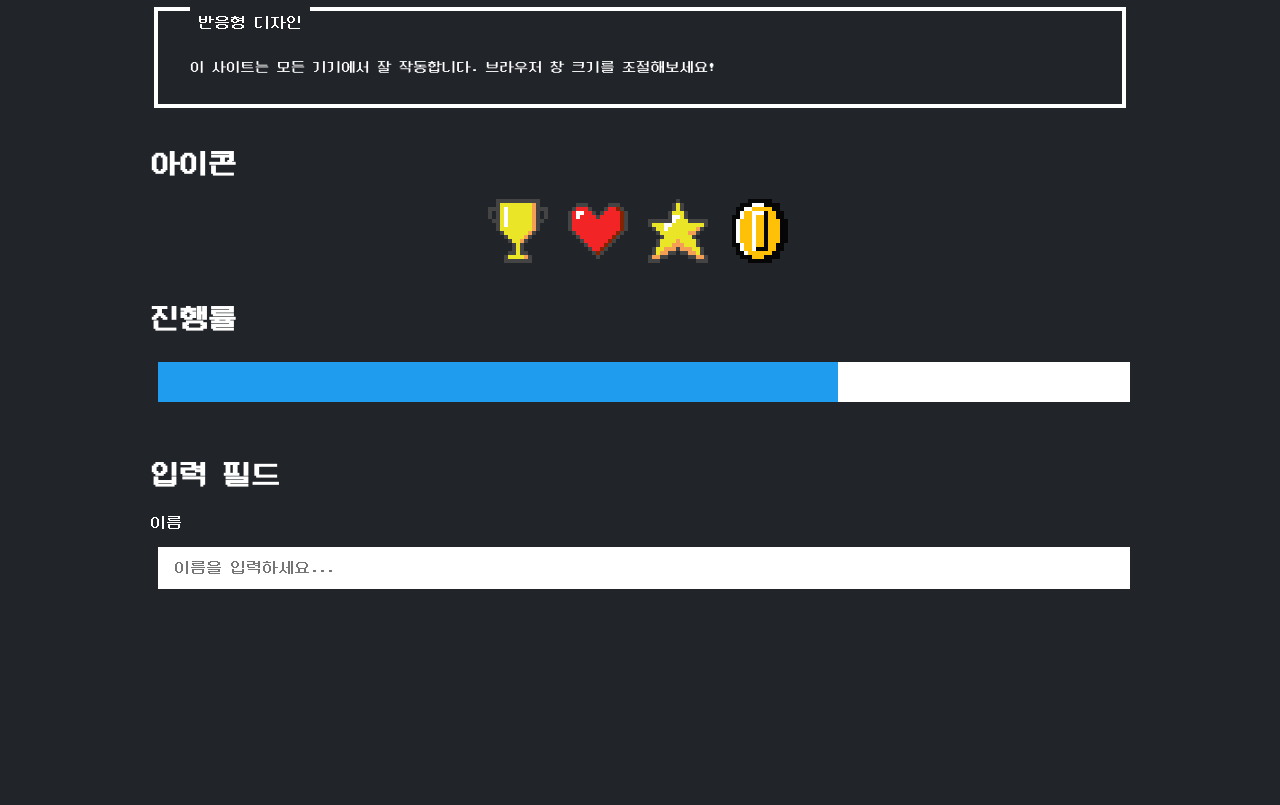
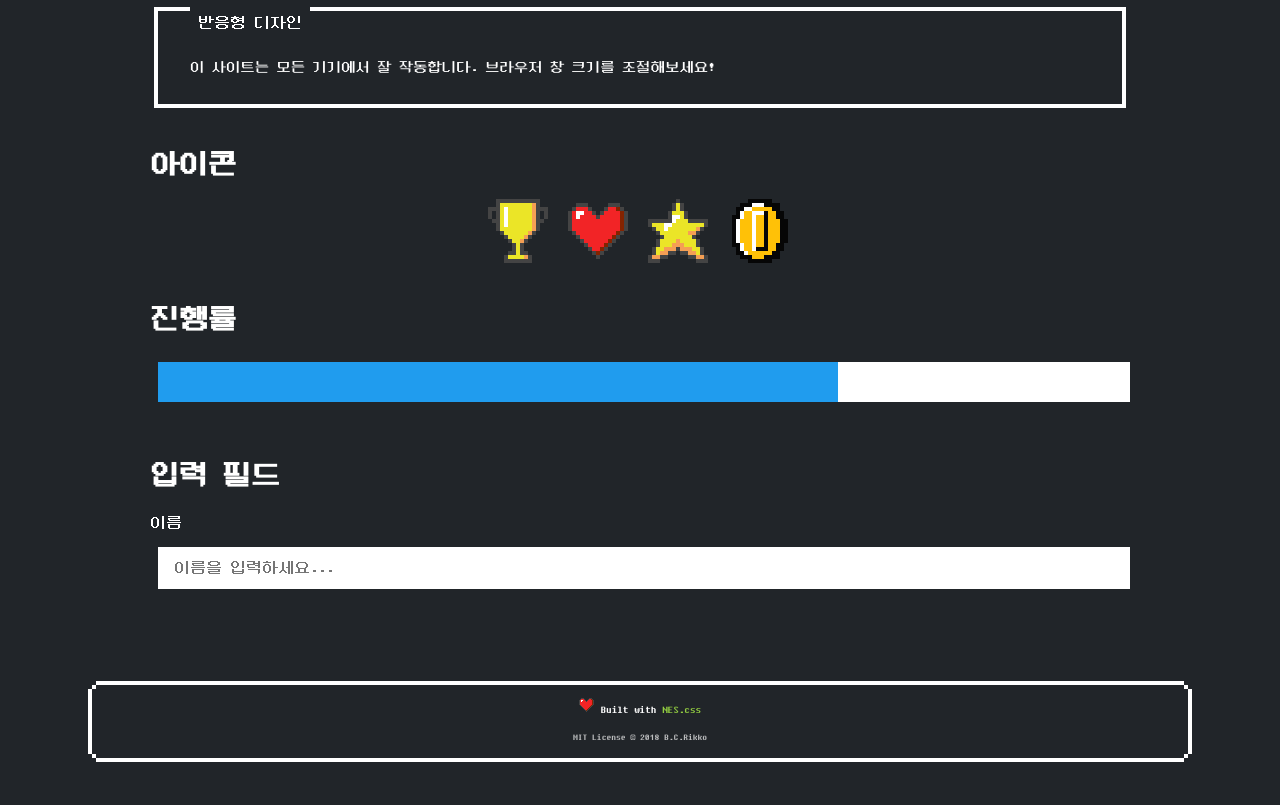
Before and after one commit to hsrsk/704christmas, a plain HTML site: page index.html in a window 1280 px wide. Shown: the part 534-1339 px from the top of the page. Before the commit the page ends 1207 px from the top, so only its background shows below. Drawn offline with nearby package versions, Linux system fonts and the light colour scheme.

Commit message:
attribution footer

```diff
--- a/index.html
+++ b/index.html
@@ -215,5 +215,22 @@
     </section>
 
     </div>
+
+    <footer style="text-align: center; padding: 2rem; margin-top: 3rem;">
+    <div class="nes-container is-rounded is-dark">
+        <p style="font-size: 0.7rem; margin: 0;">
+            <i class="nes-icon heart is-small"></i>
+            Built with
+            <a href="https://github.com/nostalgic-css/NES.css"
+               target="_blank"
+               style="color: #92cc41; text-decoration: none;">
+                NES.css
+            </a>
+        </p>
+        <p style="font-size: 0.6rem; margin: 0.5rem 0 0 0; opacity: 0.7;">
+            MIT License © 2018 B.C.Rikko
+        </p>
+    </div>
+</footer>
 </body>
 </html>
```
